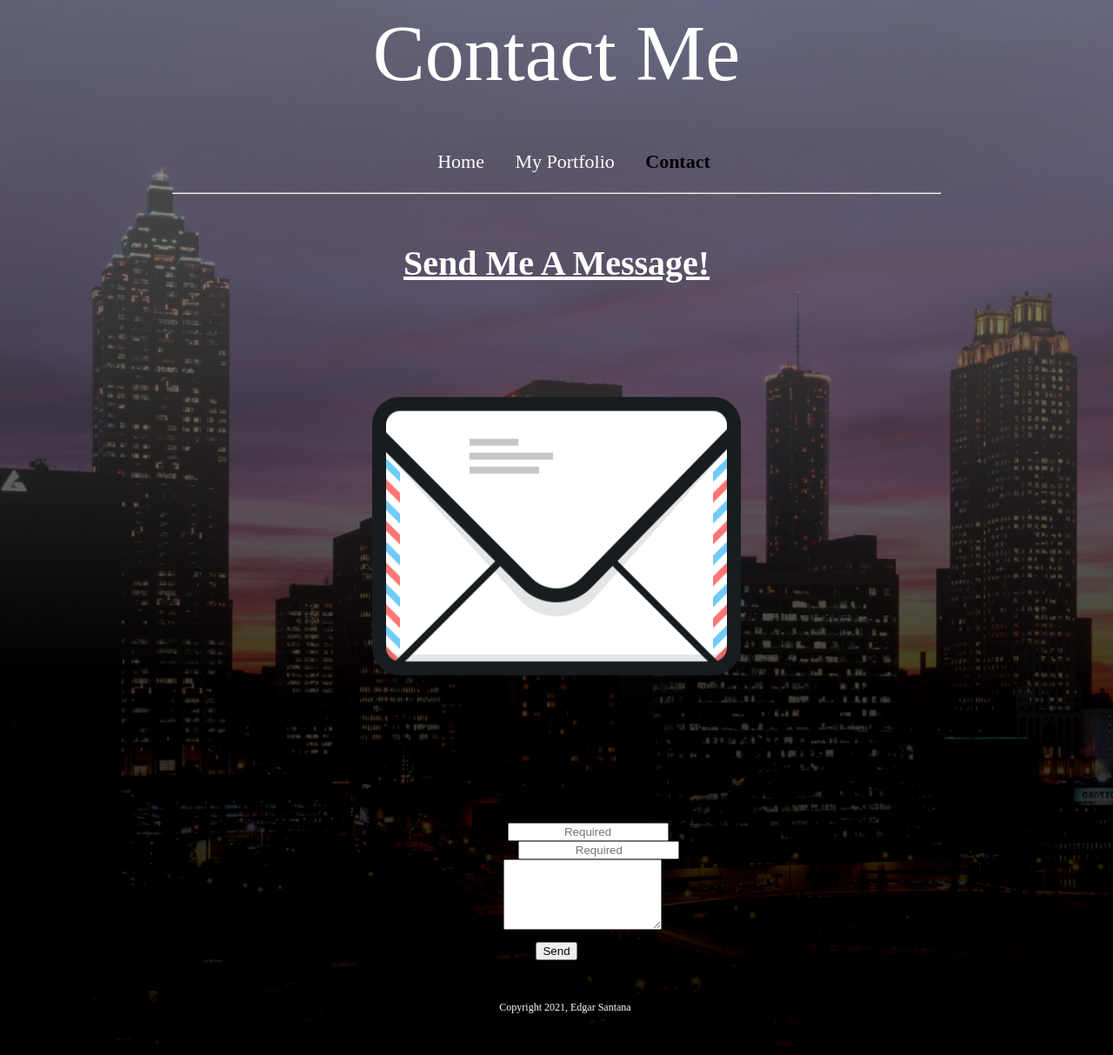
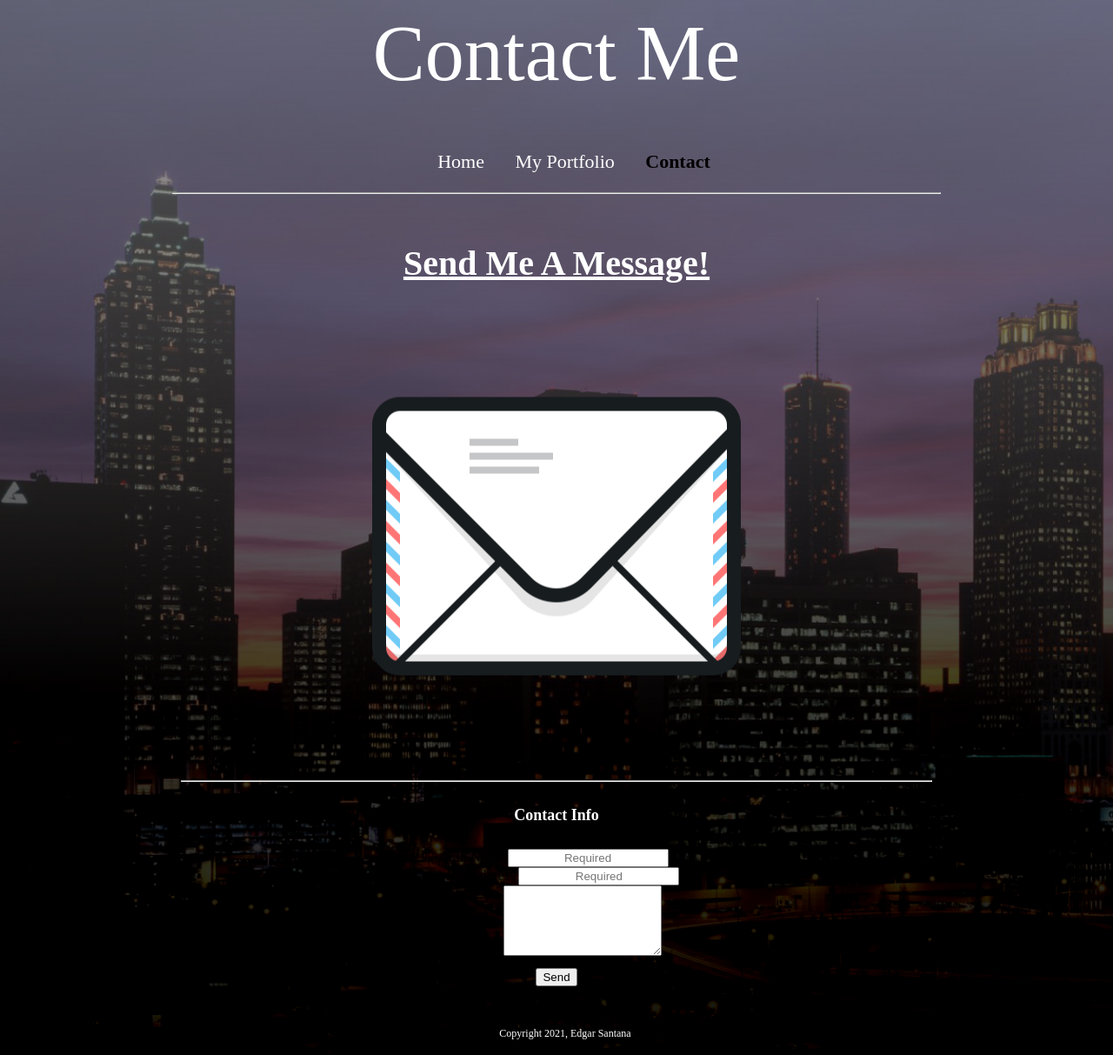
Before and after one commit to santanacodec/My_Portfolio, a Django app: page /contact in a window 1280 px wide. Shown: the top 1213 px of the page at 87% size. Run offline with Django 3.2, Linux system fonts and the light colour scheme.

Commit message:
added contact.css

```diff
--- a/project/templates/contact.html
+++ b/project/templates/contact.html
@@ -4,6 +4,7 @@
 {% block title %}Contact{% endblock %}
 
 {% block content %}
+<head><link rel="stylesheet" href="{% static 'theme/css/contact.css' %}"></head>
 <h1>Contact Me</h1>
 
 {% include 'navbar.html' %}
@@ -11,17 +12,19 @@
 <hr>
 
 <form action="contact.html" method="post">
-    <h2><u>Send Me A Message!</u></h2>
-    <img id="message" src = "{% static 'theme/images/mail.png' %}" alt="Mail Image">
-
+    <div class="form-top">
+        <h2><u>Send Me A Message!</u></h2>
+        <img id="message" src = "{% static 'theme/images/mail.png' %}" alt="Mail Image">
+    </div>
+    <hr>
     <fieldset class="contact">
-        <legend>Conctact Info</legend>
-        <div  class="container">
+        <legend>Contact Info</legend>
+        <div class="container">
             <label for="name" class="full-name">Full Name</label>
             <input type="text" id="name" name="user_name" required placeholder="Required">
         </div>
 
-        <div  class="container">
+        <div class="container">
             <label for="mail">Email Address</label>
             <input type="email" id="mail" name="user_mail" required placeholder="Required">
         </div>
--- /dev/null
+++ b/static/theme/css/contact.css
@@ -0,0 +1,20 @@
+form {
+	padding: 15px;
+	margin: auto;
+}
+
+fieldset {
+	border: none;
+	margin: 0;
+	padding-top: 3px;
+	padding-right: 0;
+	padding-left: 0;
+}
+
+legend {
+	font-weight: bold;
+	font-size: 18px;
+	padding-bottom: 25px;
+	padding-top: 20px;
+    color:white;
+}
--- a/static/theme/css/styles.css
+++ b/static/theme/css/styles.css
@@ -240,23 +240,3 @@ footer .copyright {
   padding: 20px;
   border-radius: 5%;
 }
-
-form {
-	padding: 15px;
-	margin: auto;
-}
-
-fieldset {
-	border: none;
-	margin: 0;
-	padding-top: 3px;
-	padding-right: 0;
-	padding-left: 0;
-}
-
-legend {
-	font-weight: bold;
-	font-size: 18px;
-	padding-bottom: 25px;
-	padding-top: 20px;
-}
```
